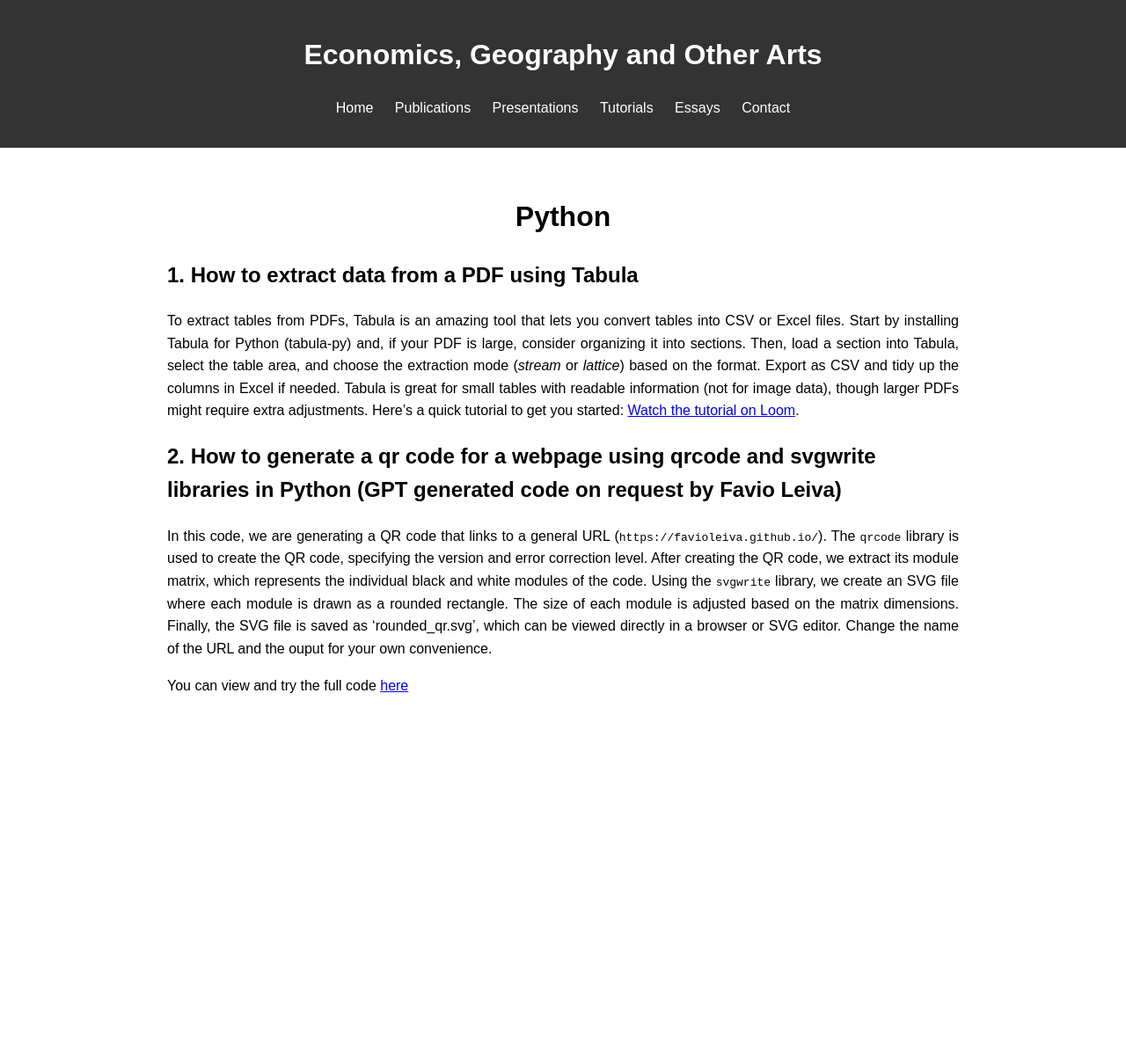
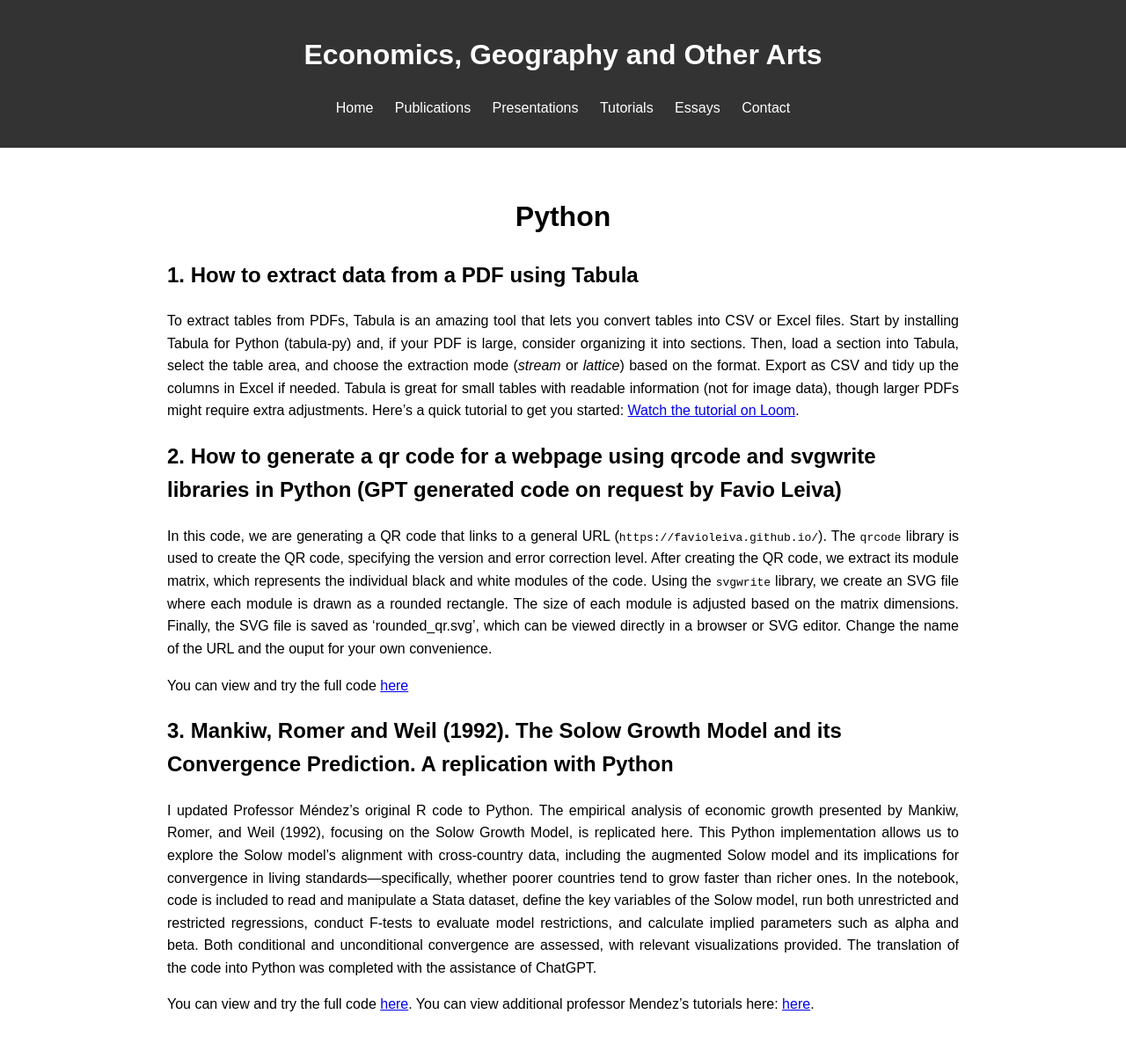
Before and after one commit to Favioleiva/favioleiva.github.io, a Jekyll site: the page built from tutorials/python.md, in a window 1280 px wide. Shown: the whole page at 88% size. Built offline with Jekyll 4.4.1, drawn with Linux system fonts in a browser that asks for light colours; nearby versions of some CDN libraries; before the commit the page ends 900 px from its top, so only the background shows below that.

Commit message:
Update python.md

```diff
--- a/tutorials/python.md
+++ b/tutorials/python.md
@@ -13,3 +13,10 @@ To extract tables from PDFs, Tabula is an amazing tool that lets you convert tab
 In this code, we are generating a QR code that links to a general URL (`https://favioleiva.github.io/`). The `qrcode` library is used to create the QR code, specifying the version and error correction level. After creating the QR code, we extract its module matrix, which represents the individual black and white modules of the code. Using the `svgwrite` library, we create an SVG file where each module is drawn as a rounded rectangle. The size of each module is adjusted based on the matrix dimensions. Finally, the SVG file is saved as 'rounded_qr.svg', which can be viewed directly in a browser or SVG editor. Change the name of the URL and the ouput for your own convenience.
 
 You can view and try the full code [here](https://github.com/Favioleiva/favioleiva.github.io/blob/c24823d28d6d8d8cb278ac4e66e88f96ca938671/tutorials/python/QrCode.ipynb)
+
+## 3. Mankiw, Romer and Weil (1992). The Solow Growth Model and its Convergence Prediction. A replication with Python
+
+I updated Professor Méndez’s original R code to Python. The empirical analysis of economic growth presented by Mankiw, Romer, and Weil (1992), focusing on the Solow Growth Model, is replicated here. This Python implementation allows us to explore the Solow model’s alignment with cross-country data, including the augmented Solow model and its implications for convergence in living standards—specifically, whether poorer countries tend to grow faster than richer ones. In the notebook, code is included to read and manipulate a Stata dataset, define the key variables of the Solow model, run both unrestricted and restricted regressions, conduct F-tests to evaluate model restrictions, and calculate implied parameters such as alpha and beta. Both conditional and unconditional convergence are assessed, with relevant visualizations provided. The translation of the code into Python was completed with the assistance of ChatGPT.
+
+You can view and try the full code [here](https://colab.research.google.com/drive/1mTgF08Jbf6oNxONbGHyWJZrkygiX0E9N?usp=sharing#scrollTo=EPT2gYvVf_Qk).
+You can view additional professor Mendez's tutorials here: [here](https://carlos-mendez.org/).
```
